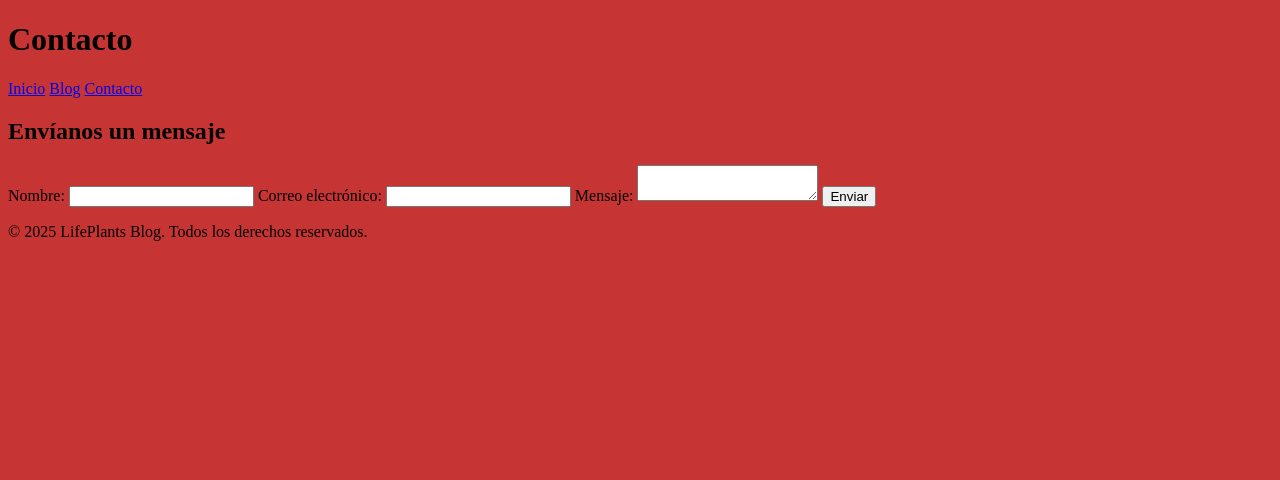
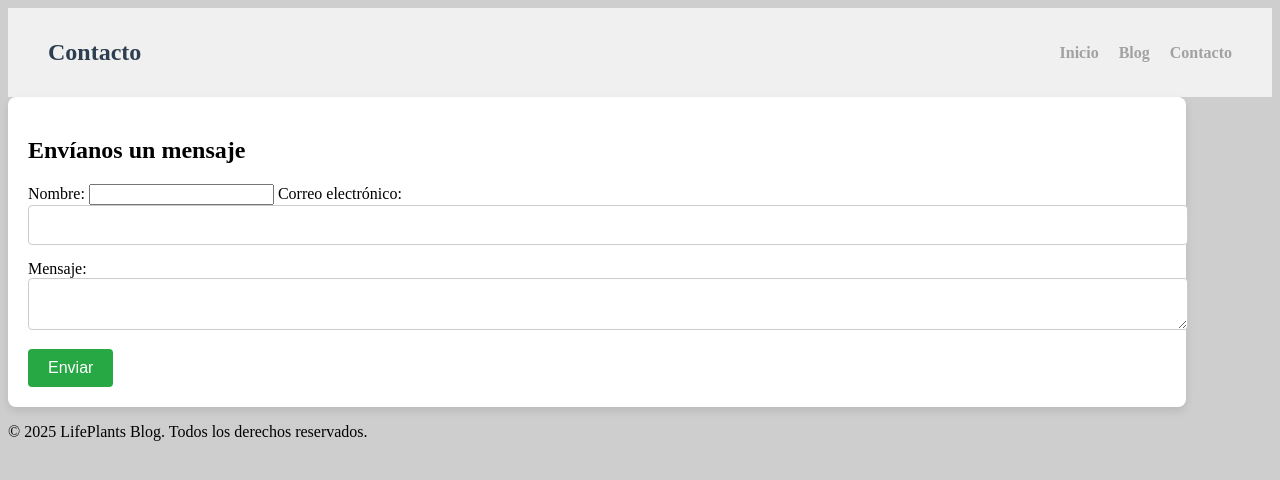
Before and after one commit to MiguelSalmeron/Blog-Plantas-Sprint, a plain HTML site: page contact.html in a window 1280 px wide. Drawn offline with Linux system fonts and the light colour scheme.

Commit message:
major design changes.

```diff
--- a/styles/style.css
+++ b/styles/style.css
@@ -1,3 +1,89 @@
 body {
-    background-color: #c73434;
+    background-color: #b5b5b5a8
 }
+
+header {
+     background-color: #f0f0f0;
+     padding: 15px 40px;
+     display: flex;
+     justify-content: space-between;
+     align-items: center;
+}
+
+nav {
+    display: flex;
+    gap: 20px;
+
+}
+
+nav a {
+    text-decoration: none;
+    color: #a1a1a1;
+    font-weight: 600;
+
+}
+nav a:hover {
+    color: #007700;
+}
+header h1 {
+    font-size: 1.5em;
+    color: #2c3e50;
+}
+main {
+    width: 90%;
+    max-width: 1200px;
+    margin: 40;
+    padding: 20px;
+    background-color: #ffffff;background-color: white ;
+    border-radius: 8px;
+    box-shadow: 0 4px 8px rgba(0, 0, 0, 0.1);
+}
+
+.imagen-header {
+    width: 100%;
+    height: auto;
+    border-radius: 8px;
+    margin-bottom: 20px;
+}
+
+article {
+    margin-bottom: 30px;
+    border-bottom: 1px solid #eee;
+    padding-bottom: 20px;
+}
+article h2 {
+    color: #34495e;
+    margin-bottom: 10px;
+}
+imput[type="text"],
+input[type="email"],
+textarea {
+    width: 100%;
+    padding: 10px;
+    margin-bottom: 15px;
+    border: 1px solid #ccc;
+    border-radius: 4px;
+    font-size: 1em;
+}
+
+button[type="submit"] {
+    background-color: #28a745;
+    color: white;
+    padding: 10px 20px;
+    border: none;
+    border-radius: 4px;
+    cursor: pointer;
+    font-size: 1em;
+}
+button[type="submit"]:hover {
+    background-color: #218838;
+}
+@media (max-width: 700px) {
+    header {
+        flex-direction: column;
+        gap: 15px;
+    }
+    nav {
+        flex-direction: column;
+        align-items: center;
+    }
```
Also changed, not shown: index.html (+1 -1 lines).
